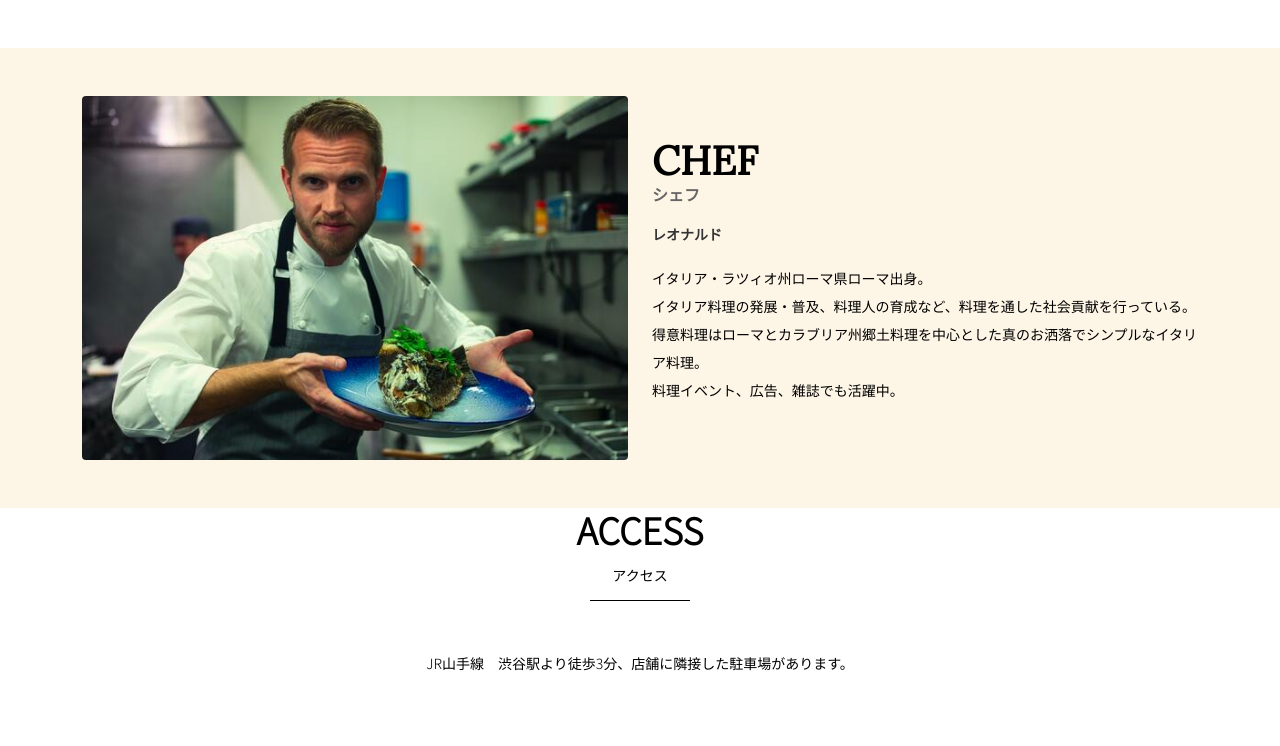
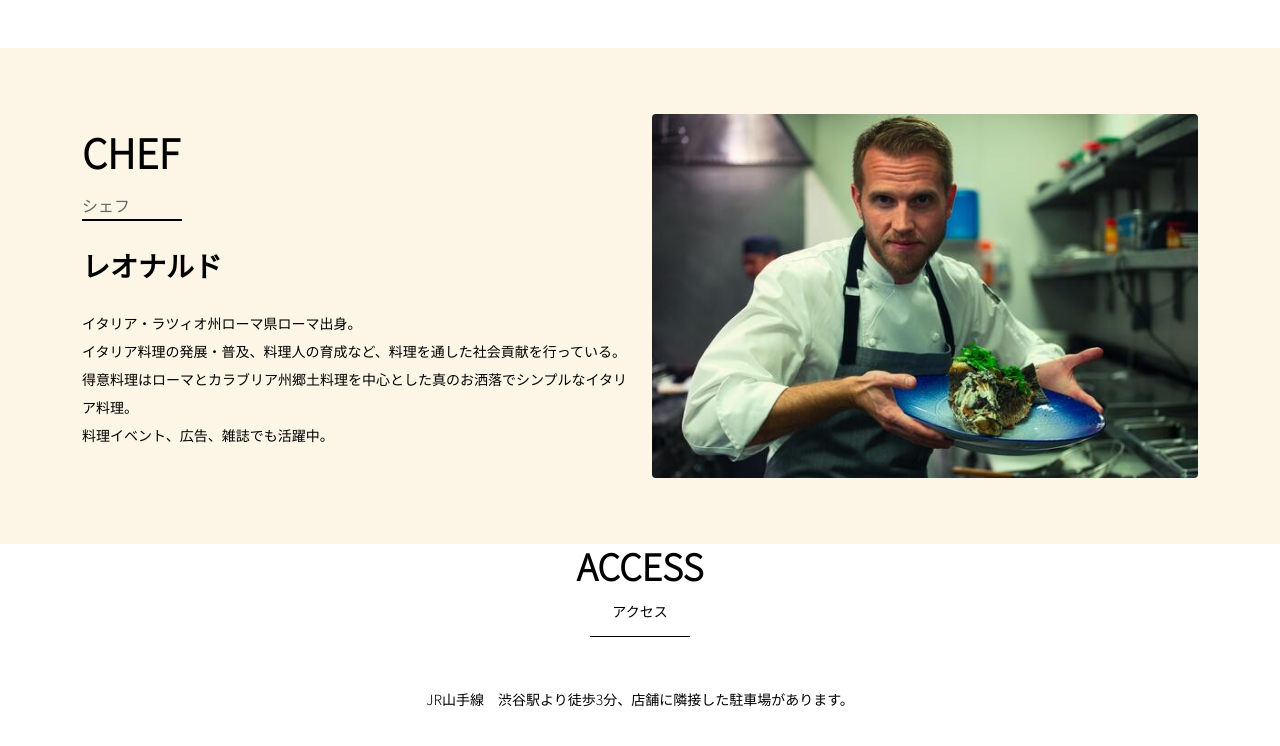
Before and after one commit to tk53582005/bootstrap-basic-kadai, a plain HTML site: page kadai_015/index.html in a window 1280 px wide. Shown: the part 3977-4723 px from the top of the page. Drawn offline with nearby package versions, Linux system fonts and the light colour scheme; grey boxes are pictures that could not be loaded.

Commit message:
Add kadai_015

```diff
--- a/kadai_015/index.html
+++ b/kadai_015/index.html
@@ -581,25 +581,28 @@
         style="background-color: #fdf5e6"
       >
         <div class="container">
-          <div class="row align-items-center">
-            <div class="col-lg-6 text-center mb-4 mb-lg-0">
+          <div class="row align-items-center" style="min-height: 400px">
+            <div class="col-lg-6 d-flex align-items-center">
+              <div>
+                <h2 class="section_title chef mb-3 position-relative">CHEF</h2>
+                <p class="chef_name">レオナルド</p>
+                <p>
+                  イタリア・ラツィオ州ローマ県ローマ出身。<br />
+                  イタリア料理の発展・普及、料理人の育成など、料理を通した社会貢献を行っている。<br />
+                  得意料理はローマとカラブリア州郷土料理を中心とした真のお洒落でシンプルなイタリア料理。<br />
+                  料理イベント、広告、雑誌でも活躍中。
+                </p>
+              </div>
+            </div>
+
+            <div
+              class="col-lg-6 d-flex align-items-center justify-content-center mb-4 mb-lg-0"
+            >
               <img
                 src="img/chef.jpg"
                 class="img-fluid rounded"
                 alt="シェフの写真"
               />
-            </div>
-            <div class="col-lg-6">
-              <h2 class="section_title chef mb-3 position-relative">
-                CHEF<span class="sub_title"></span>
-              </h2>
-              <p class="chef_name">レオナルド</p>
-              <p>
-                イタリア・ラツィオ州ローマ県ローマ出身。<br />
-                イタリア料理の発展・普及、料理人の育成など、料理を通した社会貢献を行っている。<br />
-                得意料理はローマとカラブリア州郷土料理を中心とした真のお洒落でシンプルなイタリア料理。<br />
-                料理イベント、広告、雑誌でも活躍中。
-              </p>
             </div>
           </div>
         </div>
--- a/kadai_015/stylesheet/style.css
+++ b/kadai_015/stylesheet/style.css
@@ -264,42 +264,27 @@ p {
   }
 }
 
-/* ------------- CHEFセクション ------------- */
-.chef_section {
-  background-color: #fdf5e6;
+.section_title.chef {
+  font-family: "Noto Sans JP", sans-serif;
+  font-size: 2.5rem;
+  position: relative;
+  margin-bottom: 1rem;
 }
 
-.section_title.chef {
-  font-family: 'Lora', serif;
-  font-size: 2.5rem;
-  position: relative;
-}
-
-.section_title.chef .sub_title::before {
+.section_title.chef::after {
   content: "シェフ";
   display: block;
-  font-family: 'Noto Sans JP', sans-serif;
+  font-family: "Noto Sans JP", sans-serif;
   font-size: 1rem;
   color: #666;
-  margin-bottom: 0.5rem;
+  margin-top: 0.25rem;
+  border-bottom: 2px solid #000;
+  padding-bottom: 0.25rem;
 }
 
 .chef_name {
-  font-family: 'Noto Sans JP', sans-serif;
-  font-size: 1.1rem;
+  font-size: 28px;
   font-weight: bold;
   margin-bottom: 1rem;
-  color: #333;
+  font-family: "Noto Sans JP", sans-serif;
 }
-
-.chef_section p {
-  font-family: 'Noto Sans JP', sans-serif;
-  font-size: 14px;
-  line-height: 2;
-}
-
-.chef_section img {
-  max-width: 100%;
-  height: auto;
-  border-radius: 8px;
-}
```
